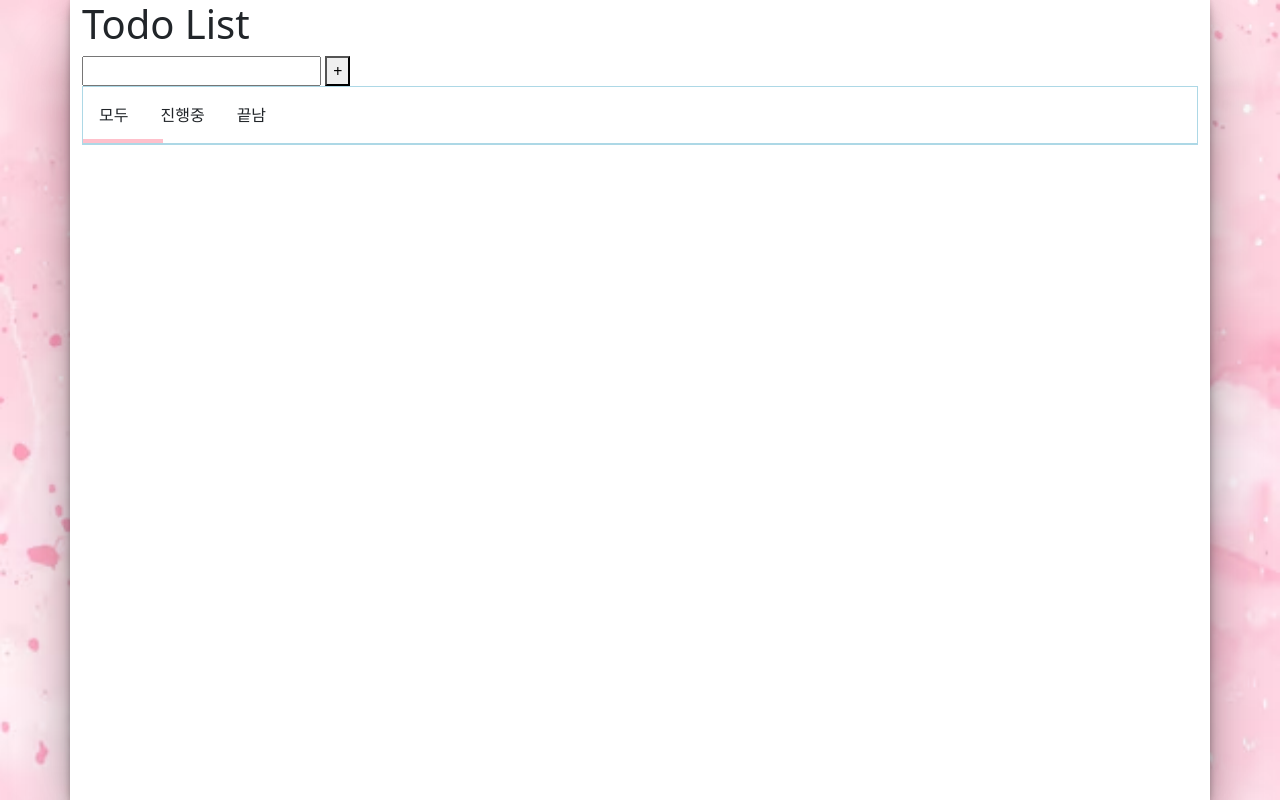
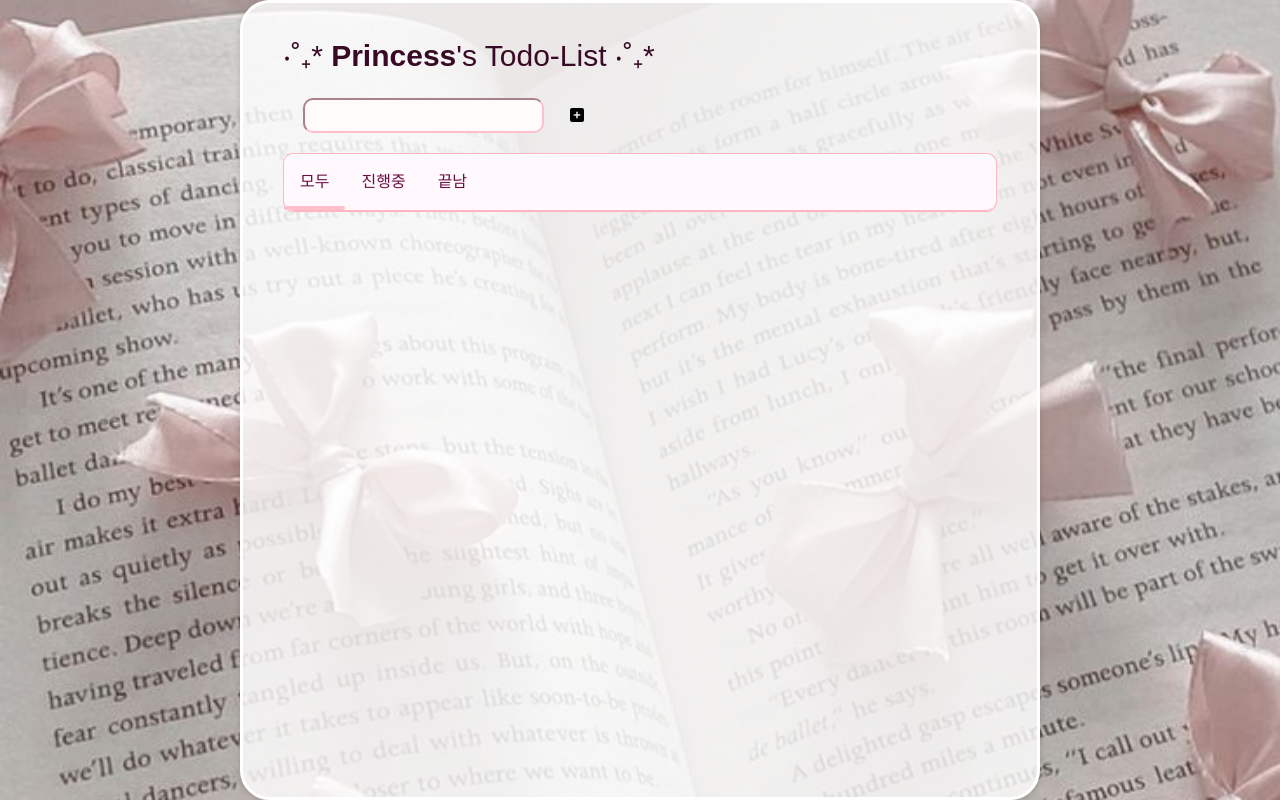
Before and after one commit to Iseull/Todo-List, a plain HTML site: page index.html in a window 1280 px wide. Both pictures are taken after a click on the element "모두". Drawn offline with nearby package versions, Linux system fonts and the light colour scheme.

Commit message:
add new sentence

```diff
--- a/index.html
+++ b/index.html
@@ -7,16 +7,19 @@
     <link href="https://cdn.jsdelivr.net/npm/bootstrap@5.3.3/dist/css/bootstrap.min.css" rel="stylesheet" integrity="sha384-QWTKZyjpPEjISv5WaRU9OFeRpok6YctnYmDr5pNlyT2bRjXh0JMhjY6hW+ALEwIH" crossorigin="anonymous">
     <link rel="stylesheet" href="style.css">
 </head>
-<body>
-    <div class="container">
-        <h1>Todo List</h1>
+<body><!--Princess-->
+    <div id="main-body">
+        <header>
+            <div id="header-head">
+                ‧˚₊* <b>Princess</b>'s Todo-List ‧˚₊*
+            </div>
+        </header>
         <section class="input-area">
             <input type="text" id="task-input"/>
-            <button id="add-button">+</button>
+            <button id="add-button"><i class="fa-solid fa-square-plus" style="color: #000000;" width="50px";></i></button>
         </section>
         <section class="task-area">
             <div class="task-tabs">
-            <div id="under-line"></div>
                 <div id="all">
                     모두
                 </div>
@@ -26,12 +29,15 @@
                 <div id="done">
                     끝남
                 </div>
+                <div id="under-line"></div>
             </div>
             <div id="task-board"><!--얘한테 flexbox--></div>
         </section>
     </div>
     <script src="https://cdn.jsdelivr.net/npm/bootstrap@5.3.3/dist/js/bootstrap.min.js" integrity="sha384-0pUGZvbkm6XF6gxjEnlmuGrJXVbNuzT9qBBavbLwCsOGabYfZo0T0to5eqruptLy" crossorigin="anonymous"></script>
+    <script src="https://kit.fontawesome.com/f730805eb0.js" crossorigin="anonymous"></script>
     <script src="main.js"></script>
+
 
 </body>
 </html>
--- a/main.js
+++ b/main.js
@@ -9,21 +9,51 @@
 //끝난탭은 끝난 아이템만, 진행중 탭은 진행중인 아이템만
 //전체탭을 누르면 전체아이템으로 돌아옴
 
+//아이콘
+//체크버튼 밑줄 하면 배경회색
+//체크하면 체크 -> 되돌리기
+//입력하면 입력창 자동으로 비워지게 (완)
+//할일 없으면 아이템 추가x 버튼을 막아버리거나 버튼 클릭시 할일입력 등의 메세지 출력
+//예븐 슬라이드바.
+//엔터하면 자동으로 추가
+
+
 let taskInput=document.getElementById("task-input");
 let addButton=document.getElementById("add-button");
 let tabs=document.querySelectorAll(".task-tabs div");
+let underLine=document.getElementById("under-line");
 let taskList=[];
 let mode="all";
 let filterList=[];
+
 addButton.addEventListener("click", addTask);
 //버튼 클릭 이벤트방법 1
+taskInput.addEventListener("focus", function(){
+    taskInput.value="";
+});
 
-for(let i=1; i<tabs.length; i++){ //선 제외해서 1부터
+taskInput.addEventListener("keypress",function(event){
+    if (event.keyCode === 13) {
+        event.preventDefault();
+        document.getElementById("add-button").click();
+    }
+});
+
+taskInput.addEventListener("keyup",function(event){
+    if(taskInput.value!==""){
+        addButton.disabled=false;
+    }else{
+        addButton.disabled=true;
+    }
+});
+
+addButton.disabled=true;
+
+for(let i=0; i<tabs.length; i++){ //선 제외해서 1부터
     tabs[i].addEventListener("click",function(event){
         filter(event);
-    })
+    });
 }
-console.log(tabs)
 
 function addTask(){
     //추가정보 -> 객체로
@@ -31,12 +61,17 @@ function addTask(){
         //각각 아이템에 아이디 부여 각각 유니크한 값
         id:randomIDGenerate(),
         taskContent:taskInput.value,
-        isComplete:false //끝났는지?
+        isComplete:false, //끝났는지?
     }
     taskList.push(task);
     console.log(taskList);
-    render();
+    render(); //입력하면 입력창 자동으로 비워지게
+    taskInput.value="";
+    addButton.disabled=true;
 }
+
+console.log(addButton);
+
 
 function render(){ //그림 이걸로 처리
     let list=[];
@@ -58,18 +93,19 @@ function render(){ //그림 이걸로 처리
         if(list[i].isComplete==true){//밑줄
             resultHTML+=`<div class="task">
             <div class="task-done">${list[i].taskContent}</div>
-            <div>
-                <button onclick="toggleComplete('${list[i].id}')">Check</button>
-                <button onclick="deleteTask('${list[i].id}')">Delete</button>
+            <div class="click-button">
+                <div onclick="toggleComplete('${list[i].id}')"><div class="fa-regular fa-circle-check" style="color: #ff0095;"></div></div>
+                <div onclick="deleteTask('${list[i].id}')"><div class="fa-solid fa-trash-can" style="color: #940040;"></div></div>
             </div>
         </div>`;
+
         }
         else{//밑줄x
             resultHTML+=`<div class="task">
             <div>${list[i].taskContent}</div>
-            <div>
-                <button onclick="toggleComplete('${list[i].id}')">Check</button>
-                <button onclick="deleteTask('${list[i].id}')">Delete</button>
+            <div class="click-button">
+                <div onclick="toggleComplete('${list[i].id}')"><div class="fa-regular fa-circle-check" style="color: #ff0095;"></div></div>
+                <div onclick="deleteTask('${list[i].id}')"><div class="fa-solid fa-trash-can" style="color: #940040;"></div></div>
             </div>
         </div>`;
         }
@@ -103,9 +139,18 @@ function deleteTask(id){
     console.log(taskList);
 }
 
+
 function filter(event){
     mode=event.target.id;
-    filterList=[]
+    /*잘 모르겠어서 코드 참고함*/
+    if(event){
+        underLine.style.left = event.target.offsetLeft + "px";
+        underLine.style.width = event.target.offsetWidth + "px";
+        underLine.style.top =
+        event.target.offsetTop + (event.target.offsetHeight - 4) + "px";
+    }
+    filterList=[];
+
     if(mode==="all"){
         //전체 리스트를 보여준다
         render();
@@ -118,7 +163,6 @@ function filter(event){
             }
         }
         render();
-        console.log("진행중",filterList);
     }else if(mode==="done"){
         //끝나는 케이스
         //task.isComplete=true
@@ -131,7 +175,6 @@ function filter(event){
     }
 }
 
-
 function randomIDGenerate(){        //각각 아이템에 아이디 부여 각각 유니크한 값 랜덤으로
     return '_' + Math.random().toString(36).substr(2, 9);
 }
--- a/style.css
+++ b/style.css
@@ -1,37 +1,54 @@
 body{
-    margin: 0px; /*body에 margin 기본 8px*/
-    background-image: url("imges/detailed-hand-painted-pink-watercolour-background_1048-17039.avif");
-    background-repeat: no-repeat;
+    background-image: url("imges/공주배경.jpeg");
+    background-repeat: repeat;
     background-size: cover;
-
+    margin: 0 auto; /*body에 margin 기본 8px*/
+    width: 800px;
+    background-color: pink;
+    display: flex;
+    flex-direction: column;
+    justify-content: center;
+    align-items: center;
+    font-family: sans-serif;
 }
-.container{
-    background-color: rgb(255, 255, 255);
+#main-body
+{
+    width: 800px;
+    padding: 30px 40px;
+    border-radius: 30px;
+    box-shadow: 0 2px 6px rgba(0, 0, 0, 0.149);
+    background-color: rgba(255, 255, 255, 0.812);
     min-height: 100vh; /*view height 보는 화면의 높이만큼*/
-    box-shadow: rgba(0, 0, 0, 0.25) 0px 54px 55px, rgba(0, 0, 0, 0.12) 0px -12px 30px, rgba(0, 0, 0, 0.12) 0px 4px 6px, rgba(0, 0, 0, 0.17) 0px 12px 13px, rgba(0, 0, 0, 0.09) 0px -3px 5px;
+    border: 3px solid rgb(255, 255, 255);
 }
 .task-area{
-    border: 1px solid lightblue;
+    border: 1px solid lightpink;
+    border-radius: 10px;
+
 }
 .task-tabs{
     display: flex; /*가로 정렬 (부모에게 적용해야함)*/
-    border-bottom: 1px solid lightblue;
+    border-bottom: 1px solid lightpink;
     position: relative;
     /*언더라인의 부모인 task-tabs에  position: relative;이렇게 줘야
     언더라인의 position:absolute의 기준점이  task-tabs이 됨 */
-
+    border-radius: 10px;
+    background-color: rgb(255, 248, 252);
 }
 .task-tabs div{
     padding: 1em;
+    color: rgb(107, 15, 67);
 }
 #under-line{
     height: 4px;
+    color: rgb(83, 0, 14);
     background-color: pink;
     position:absolute;
-    width: 80px;
-    left:0px;
+    width: 45px;
+    left:7px;
     top: 52px;
     padding: 0px;
+    border-radius: 20px;
 }
 .task{
     display: flex;
@@ -40,8 +57,50 @@ body{
 }
 .task-done{
     text-decoration: line-through; /*텍스트에 밑줄*/
+    color: rgb(76, 0, 51);
 }
 
 .task-tabs div{
     cursor:pointer;
 }
+
+input{
+    border-radius: 10px;
+    border-color: pink;
+    height: 35px;
+    margin: 20px;
+    padding: 15px;
+    background-color: rgb(255, 251, 251);
+}
+header{
+    font-size: 30px;
+}
+#task-board{
+    display: flex;
+    flex-direction: column;
+    background-color: rgba(255, 255, 255, 0.897);
+
+}
+#header-head{
+    color: rgb(57, 10, 38);
+}
+.input-area{
+    display: flex;
+    position: relative;
+    align-items: center;
+}
+
+.click-button{
+    display: flex;
+    position: relative;
+    align-items: center;
+    justify-content: space-between;
+}
+
+.click-button div{
+    padding: 0 5px 0 5px;
+}
+
+button {
+    border: none;
+  }
```
Also changed, not shown: imges/detailed-hand-painted-pink-watercolour-background_1048-17039.avif (deleted), imges/공주배경.jpeg (added). Lines whose indentation alone changed are shown as unchanged.
